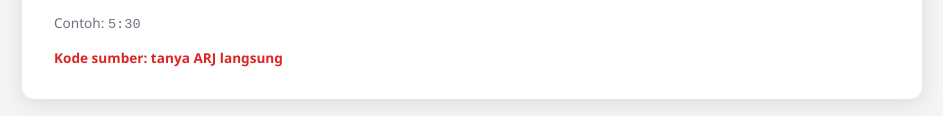
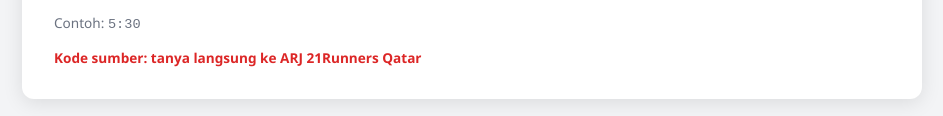
Before and after one commit to mojojojo-py/qew-calculator-by-arj, a plain HTML site: page index.html in a window 1280 px wide. Shown: the part 1139-1255 px from the top of the page, without its empty margins (168-1111 px from the left). Drawn offline with Linux system fonts and the light colour scheme.

Commit message:
Update index.html

```diff
--- a/index.html
+++ b/index.html
@@ -37,7 +37,7 @@
     <div class="g"><label>Pelari & Pace (mm:ss)</label><div id="r"></div></div>
     <button onclick="_()">Hitung Estimasi Waktu</button>
     <div class="o">Contoh: <code>5:30</code></div>
-    <div class="o" style="color:#dc2626;font-weight:600">Kode sumber: tanya ARJ langsung</div>
+    <div class="o" style="color:#dc2626;font-weight:600">Kode sumber: tanya langsung ke ARJ 21Runners Qatar</div>
     <div id="x"></div>
   </div>
 </div>
```
